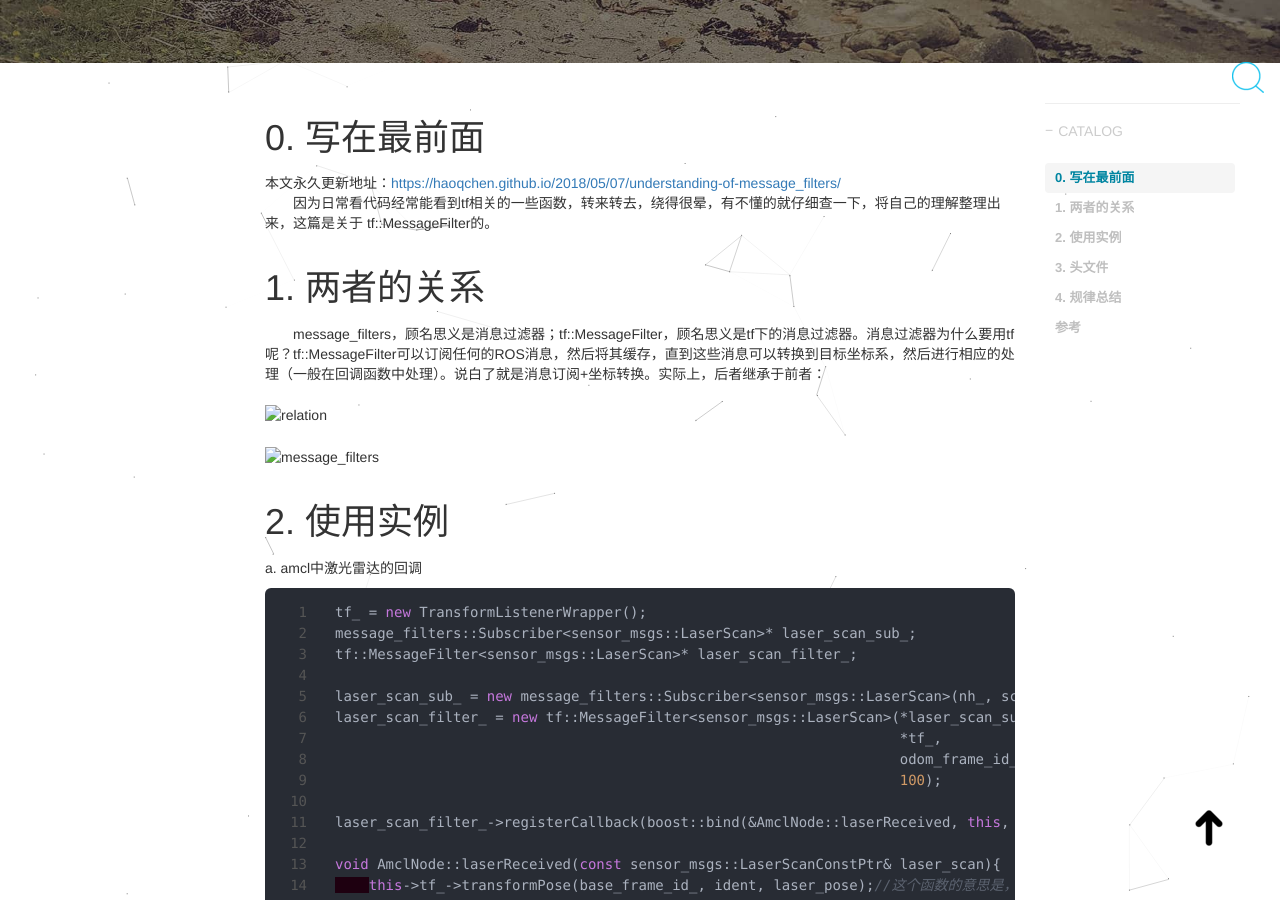
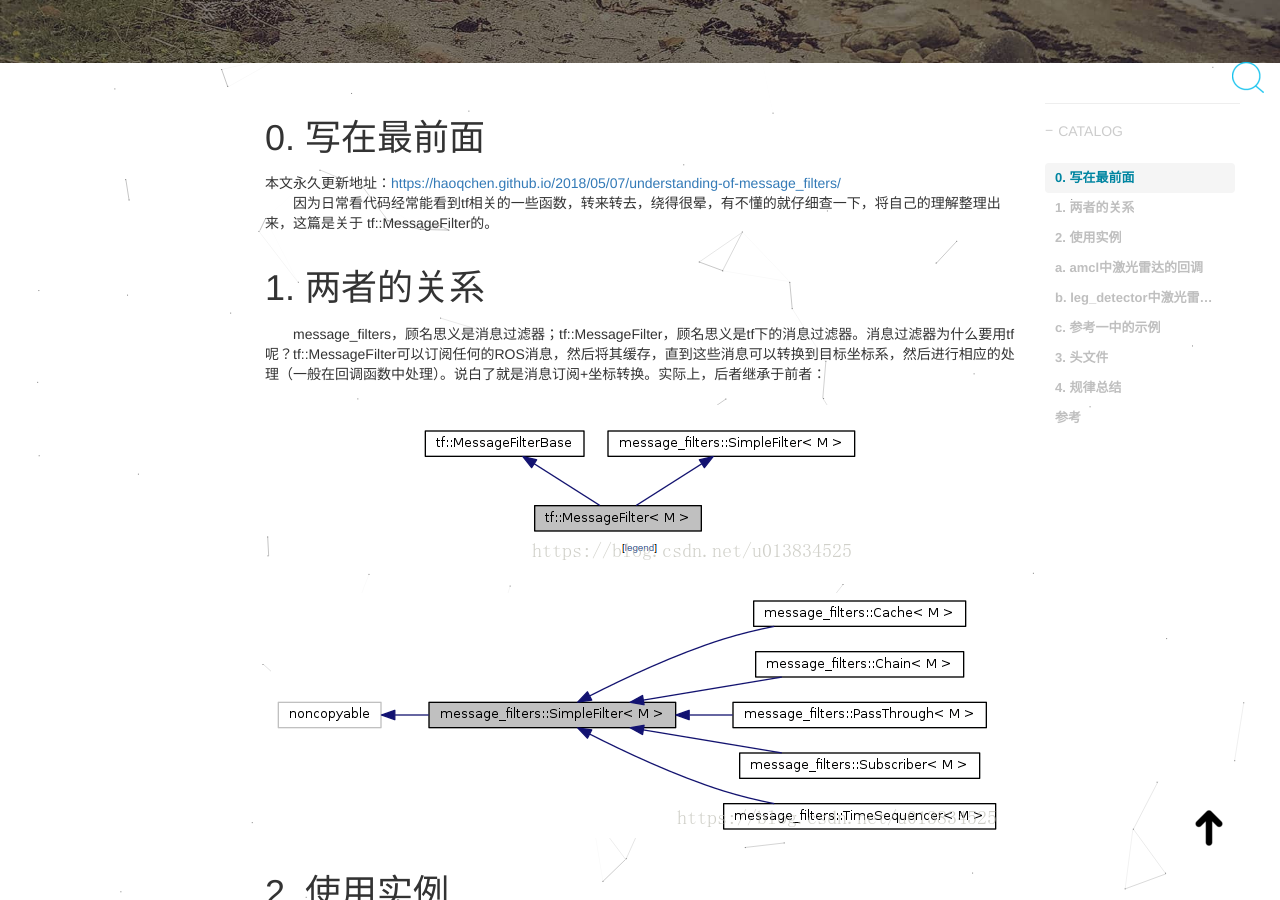
Before and after one commit to HaoQChen/HaoQChen.github.io, a Jekyll site: the page built from _posts/2018-05-07-understanding-of-message_filters.md, in a window 1280 px wide and 900 px high, scrolled down 518 px. Built offline with Jekyll 4.4.1, drawn with Linux system fonts in a browser that asks for light colours; nearby versions of some CDN libraries; comment, search, counter and statistics services are not loaded.

Commit message:
add blog understanding-of-message_filters

````diff
--- a/_posts/2018-05-07-understanding-of-message_filters.md
+++ b/_posts/2018-05-07-understanding-of-message_filters.md
@@ -20,11 +20,11 @@ tags:
 
 # 1. 两者的关系
 　　message_filters，顾名思义是消息过滤器；tf::MessageFilter，顾名思义是tf下的消息过滤器。消息过滤器为什么要用tf呢？tf::MessageFilter可以订阅任何的ROS消息，然后将其缓存，直到这些消息可以转换到目标坐标系，然后进行相应的处理（一般在回调函数中处理）。说白了就是消息订阅+坐标转换。实际上，后者继承于前者：
-![relation](/img/in_post/understanding_of_message_filters/relation.png)
-![message_filters](/img/in_post/understanding_of_message_filters/message_filters.png)
+![relation](/img/in_post/post_understanding_of_message_filters/relation.png)
+![message_filters](/img/in_post/post_understanding_of_message_filters/message_filters.png)
 
 # 2. 使用实例
-a. amcl中激光雷达的回调
+## a. amcl中激光雷达的回调
 ```cpp
 tf_ = new TransformListenerWrapper();
 message_filters::Subscriber<sensor_msgs::LaserScan>* laser_scan_sub_;
@@ -39,11 +39,11 @@ laser_scan_filter_ = new tf::MessageFilter<sensor_msgs::LaserScan>(*laser_scan_s
 laser_scan_filter_->registerCallback(boost::bind(&AmclNode::laserReceived, this, _1));
 
 void AmclNode::laserReceived(const sensor_msgs::LaserScanConstPtr& laser_scan){
-    this->tf_->transformPose(base_frame_id_, ident, laser_pose);//这个函数的意思是，ident在base_frame_id下的表示为laser_pose
+    this->tf_->transformPose(base_frame_id_, ident, laser_pose);//这个函数的意思是，ident在base_frame_id下的表示为laser_pose
 }
 ```
 
-b. leg_detector中激光雷达的回调
+## b. leg_detector中激光雷达的回调
 ```cpp
 TransformListener tfl_;
 message_filters::Subscriber<sensor_msgs::LaserScan> laser_sub_;
@@ -60,7 +60,7 @@ void laserCallback(const sensor_msgs::LaserScan::ConstPtr& scan){
 }
 ```
 
-c. 参考一中的示例
+## c. 参考一中的示例
 ```cpp
 class PoseDrawer
 {
@@ -105,7 +105,7 @@ int main(int argc, char ** argv)
 
 # 3. 头文件
 以上的程序都需要添加以下头文件：
-```cpp
+```c
 #include "ros/ros.h"
 #include "tf/transform_listener.h"
 #include "tf/message_filter.h"
````
